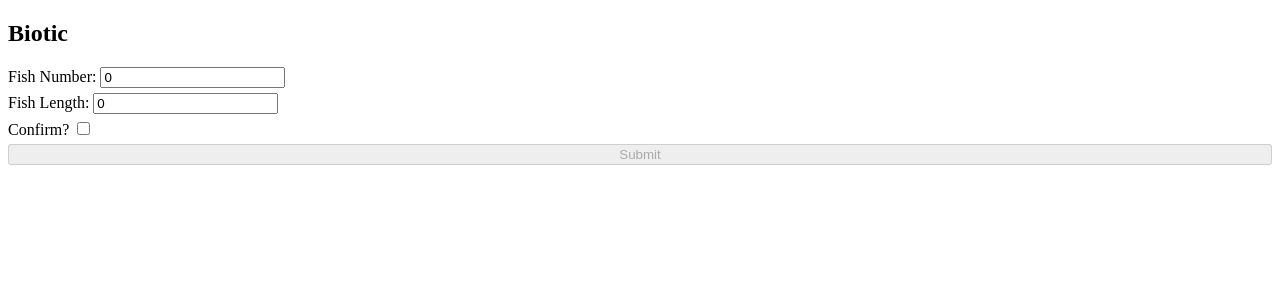
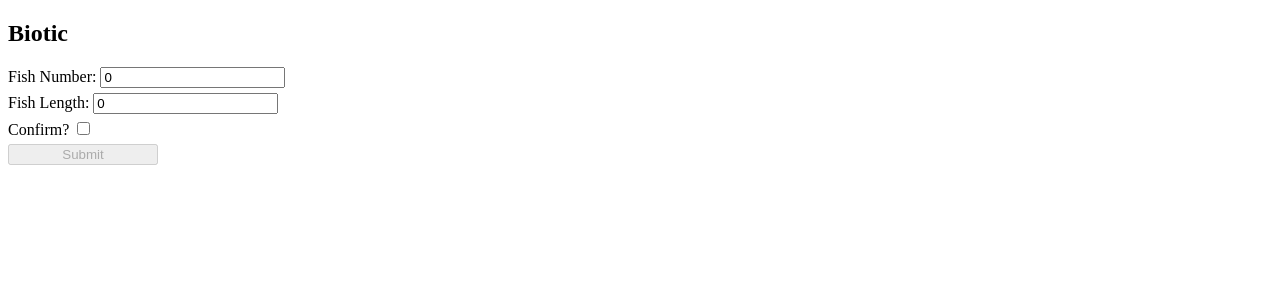
Before and after one commit to MattKuhn123/component-with-formgroup, an Angular app: page / in a window 1280 px wide. Shown: the top 300 px of the page. Built offline with nearby package versions, Linux system fonts and the light colour scheme.

Commit message:
button max-width

```diff
--- a/src/app/biotic/biotic.component.css
+++ b/src/app/biotic/biotic.component.css
@@ -3,3 +3,7 @@
   flex-direction: column;
   row-gap: 5px;
 }
+
+button {
+  max-width: 150px;
+}
```
